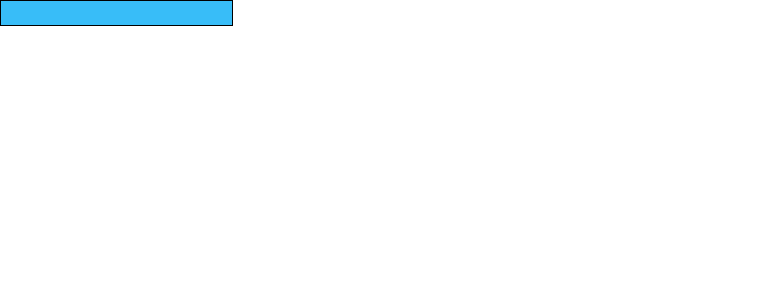
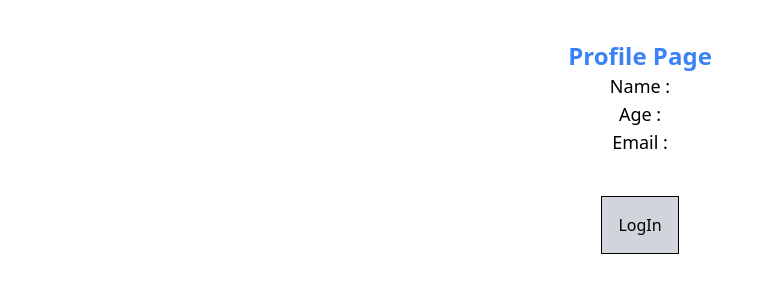
Before and after one commit to Theogene120/react-routing, a React (Vite) app: page / in a window 1280 px wide. Shown: the top 300 px of the page, without its empty margins (0-774 px from the left). Built offline with nearby package versions, Linux system fonts and the light colour scheme.

Commit message:
Introduction to react redux

```diff
--- /dev/null
+++ b/src/AppRedux.jsx
@@ -0,0 +1,14 @@
+import Login from "./pages/Login"
+import Profile from "./pages/Profile"
+
+
+function AppRedux() {
+    return(
+        <div>
+            <Profile />
+            <Login />
+        </div>
+    )
+}
+
+export default AppRedux
--- a/src/Hooks/UseReducerHook.jsx
+++ b/src/Hooks/UseReducerHook.jsx
@@ -15,7 +15,7 @@ function Counter(){
     return (
         <div>
             <p>Count : {state.count}</p>
-            <div className="flex gag-6">
+            <div className="flex gap-4">
                 <button className="text-3xl font-bold" onClick={() => dispatch({type: 'increment'})}>+</button>
                 <button className="text-3xl font-bold" onClick={() => dispatch({type: 'decrement'})}>-</button>
                 <button className="text-3xl font-bold" onClick={() => dispatch({type: 'reset'})}>reset</button>
--- a/src/main.jsx
+++ b/src/main.jsx
@@ -1,4 +1,8 @@
 import { createRoot } from 'react-dom/client'
+import { configureStore } from '@reduxjs/toolkit'
+import { Provider } from 'react-redux'
+
+import './index.css'
 import React from 'react'
 import App from './App'
 import URLParams from './URLParams'
@@ -10,9 +14,14 @@ import Counter from './Hooks/UseReducerHook'
 import Search from './Hooks/UseCallbackHook'
 import CalculateWithMemo from './Hooks/useMemoHook'
 import Custom from './Hooks/CustomHook2'
+import AppRedux from './AppRedux'
 
-
+const store = configureStore({
+  reducer: {}
+})
 
 createRoot(document.getElementById('root')).render(
-  <Custom />
+  <Provider store={store}>
+    <AppRedux />
+  </Provider>
 )
--- /dev/null
+++ b/src/pages/Login.jsx
@@ -0,0 +1,10 @@
+
+
+function Login(){
+
+    return (
+        <div className="flex justify-center mt-10"><button className="border border-black p-4 bg-gray-300">LogIn</button></div>
+    )
+}
+
+export default Login
--- /dev/null
+++ b/src/pages/Profile.jsx
@@ -0,0 +1,15 @@
+
+
+function Profile(){
+
+    return (
+        <div className="text-center mt-10">
+            <div className="text-blue-500 text-2xl font-bold">Profile Page</div>
+            <p className="text-lg">Name : </p>
+            <p className="text-lg">Age : </p>
+            <p className="text-lg">Email : </p>
+        </div>
+    )
+}
+
+export default Profile
```
